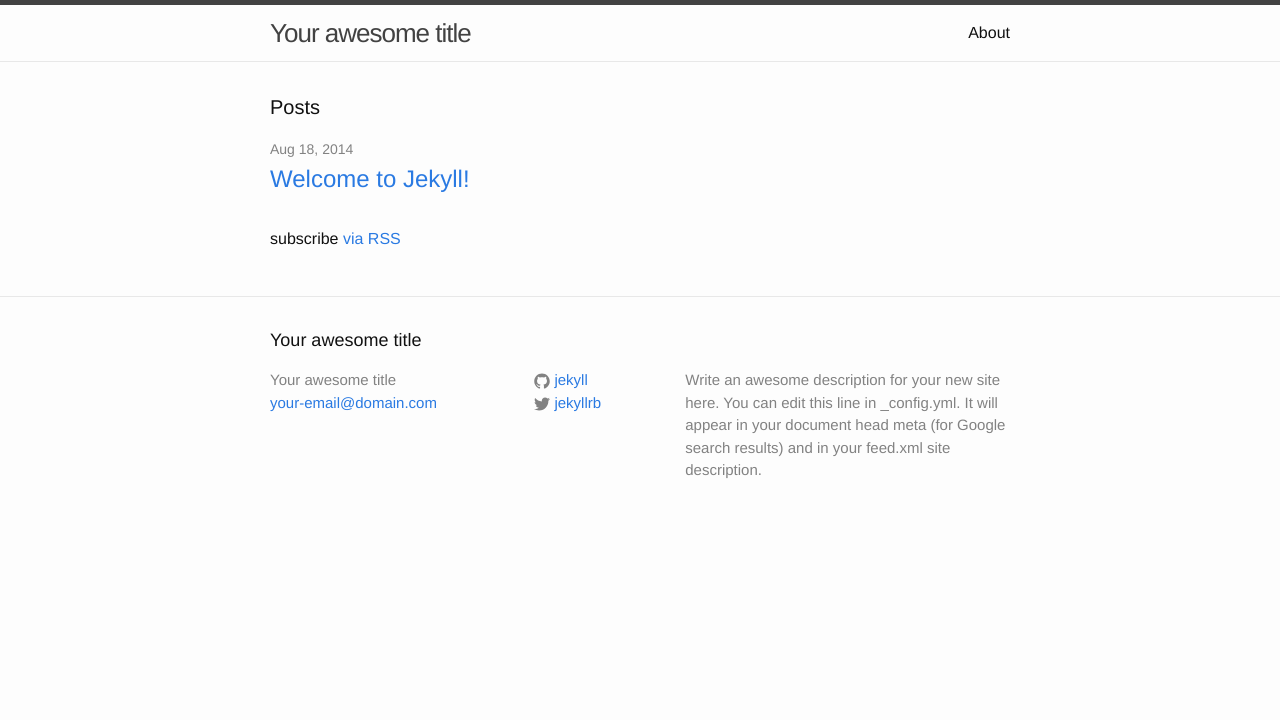
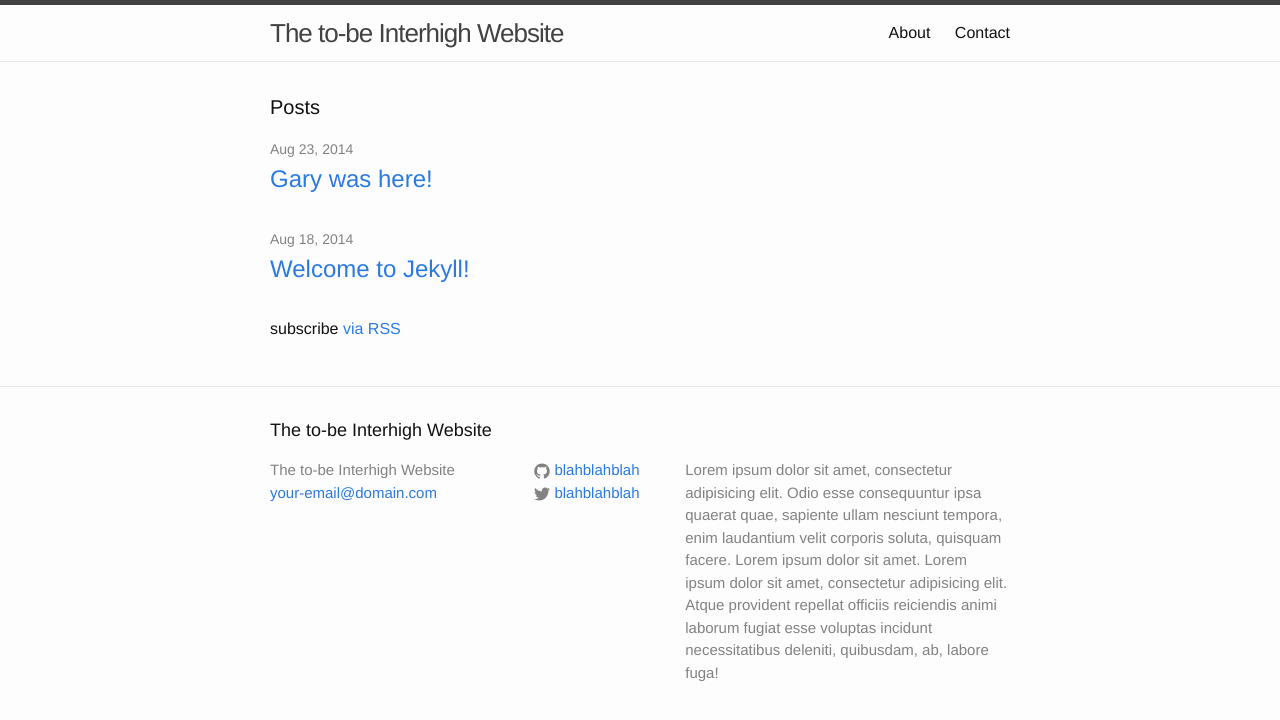
Before and after one commit to interhigh/interhigh.github.io, a Jekyll site: the page built from index.html, in a window 1280 px wide. Shown: the top 720 px of the page. Built offline with Jekyll 4.4.1, drawn with Linux system fonts in a browser that asks for light colours.

Commit message:
Added contact, new post, and the config file

```diff
--- a/_config.yml
+++ b/_config.yml
@@ -1,14 +1,12 @@
 # Site settings
-title: Your awesome title
+title: The to-be Interhigh Website
 email: your-email@domain.com
 description: > # this means to ignore newlines until "baseurl:"
-  Write an awesome description for your new site here. You can edit this
-  line in _config.yml. It will appear in your document head meta (for
-  Google search results) and in your feed.xml site description.
+  Lorem ipsum dolor sit amet, consectetur adipisicing elit. Odio esse consequuntur ipsa quaerat quae, sapiente ullam nesciunt tempora, enim laudantium velit corporis soluta, quisquam facere. Lorem ipsum dolor sit amet. Lorem ipsum dolor sit amet, consectetur adipisicing elit. Atque provident repellat officiis reiciendis animi laborum fugiat esse voluptas incidunt necessitatibus deleniti, quibusdam, ab, labore fuga!
 baseurl: "" # the subpath of your site, e.g. /blog/
 url: "http://yourdomain.com" # the base hostname & protocol for your site
-twitter_username: jekyllrb
-github_username:  jekyll
+twitter_username: blahblahblah
+github_username:  blahblahblah
 
 # Build settings
 markdown: kramdown
```
Also changed, not shown: _posts/2014-08-23-Gary-was-here.markdown (added, +14 -0 lines), contact.md (added, +12 -0 lines).
